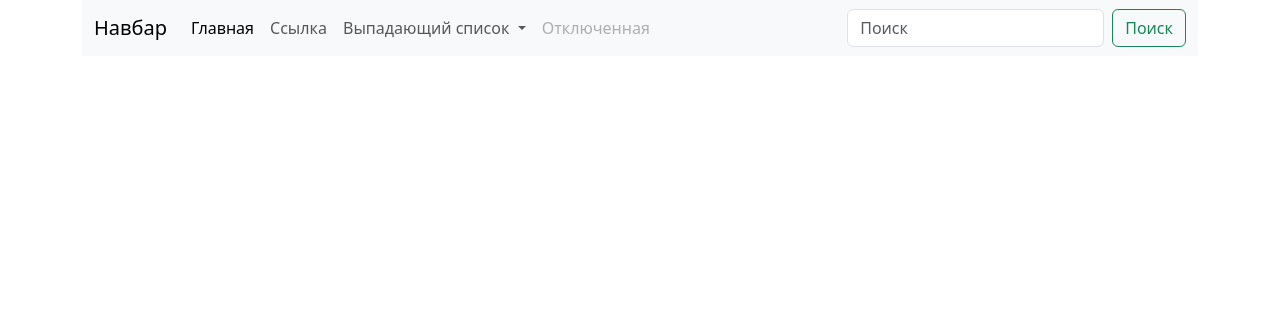
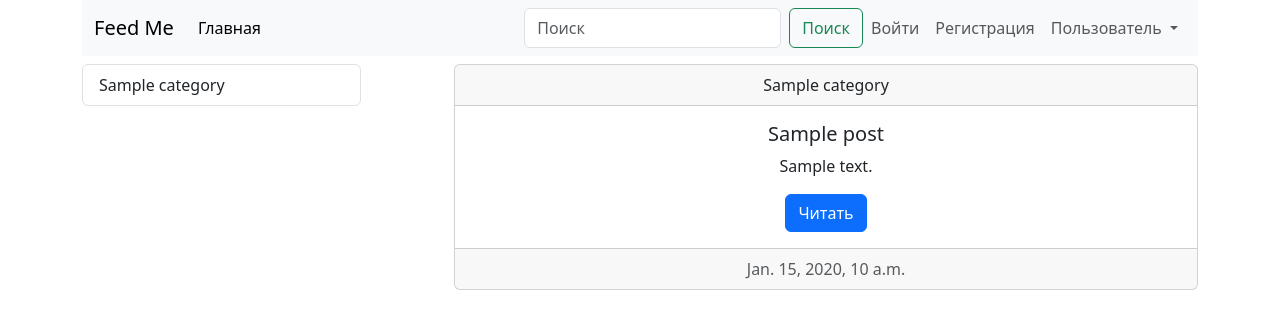
Before and after one commit to Bojchenko-Konstantin/feedme, a Django app: page / in a window 1280 px wide. Shown: the top 329 px of the page. Run offline with Django 5.2, Linux system fonts and the light colour scheme; tables that the repository leaves empty hold one stand-in row (values such as "Sample post").

Commit message:
feat: customize navbar, components and index.html
Set up the navbar, remove unnecessary buttons, add user buttons
(Login, Add post, Logout and others).
Set up post cards with content.
Don't forget: reduce the number of characters in the card content -
there is a lot of text now. Not pretty.

```diff
--- a/cooking/templates/cooking/index.html
+++ b/cooking/templates/cooking/index.html
@@ -20,7 +20,7 @@
       <header>
       <nav class="navbar navbar-expand-lg bg-body-tertiary">
         <div class="container-fluid">
-          <a class="navbar-brand" href="#">Навбар</a>
+          <a class="navbar-brand" href="#">Feed Me</a>
           <button
             class="navbar-toggler"
             type="button"
@@ -39,31 +39,7 @@
                   >Главная</a
                 >
               </li>
-              <li class="nav-item">
-                <a class="nav-link" href="#">Ссылка</a>
-              </li>
-              <li class="nav-item dropdown">
-                <a
-                  class="nav-link dropdown-toggle"
-                  href="#"
-                  role="button"
-                  data-bs-toggle="dropdown"
-                  aria-expanded="false"
-                >
-                  Выпадающий список
-                </a>
-                <ul class="dropdown-menu">
-                  <li><a class="dropdown-item" href="#">Действие</a></li>
-                  <li><a class="dropdown-item" href="#">Другое действие</a></li>
-                  <li><hr class="dropdown-divider" /></li>
-                  <li>
-                    <a class="dropdown-item" href="#">Что-то еще здесь</a>
-                  </li>
-                </ul>
-              </li>
-              <li class="nav-item">
-                <a class="nav-link disabled">Отключенная</a>
-              </li>
+
             </ul>
             <form class="d-flex" role="search">
               <input
@@ -75,10 +51,69 @@
               <button class="btn btn-outline-success" type="submit">
                 Поиск
               </button>
-            </form>
+
+
+              <div class="collapse navbar-collapse" id="navbarSupportedContent">
+                <ul class="navbar-nav me-auto mb-2 mb-lg-0">
+
+                  <li class="nav-item">
+                    <a class="nav-link" href="#">Войти</a>
+                  </li>
+                  <li class="nav-item">
+                    <a class="nav-link" href="#">Регистрация</a>
+                  </li>
+                  <li class="nav-item dropdown">
+                    <a
+                      class="nav-link dropdown-toggle"
+                      href="#"
+                      role="button"
+                      data-bs-toggle="dropdown"
+                      aria-expanded="false"
+                    >
+                      Пользователь
+                  </a>
+                    <ul class="dropdown-menu">
+                      <li><a class="dropdown-item" href="#">Моя страница</a></li>
+                      <li><a class="dropdown-item" href="#">Добавить статью</a></li>
+                      <li><hr class="dropdown-divider" /></li>
+                      <li>
+                        <a class="dropdown-item" href="#">Выйти</a>
+                      </li>
+                    </ul>
+                  </li>
+                </ul>
           </div>
         </div>
       </nav>
+      <main>
+        <h2></h2>
+        <div class="d-flex justify-content-between">
+          <div class="col-3">
+            <div class="list-group">
+              {% for post in posts %}
+              <a href="#" class="list-group-item list-group-item-action">{{ post.category }}</a>
+              {% endfor %}
+            </div>
+          </div>
+          <div class="col-8">
+            {% for post in posts %}
+            <div class="card text-center">
+              <div class="card-header">
+                {{ post.category }}
+              </div>
+              <div class="card-body">
+                <h5 class="card-title">{{ post.title }}</h5>
+                <p class="card-text">{{ post.content }}</p>
+                <a href="#" class="btn btn-primary">Читать</a>
+              </div>
+              <div class="card-footer text-muted">
+                {{post.created_at}}
+              </div>
+            </div>
+            {% endfor %}
+          </div>
+        </div>
+      </main>
 </div>
 
     <script
```
Also changed, not shown: templates/base.html (deleted, +0 -90 lines).
